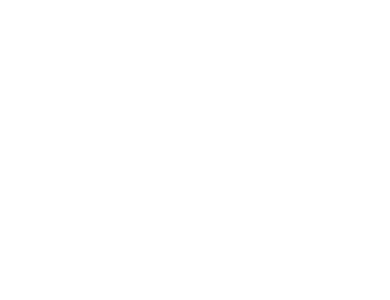
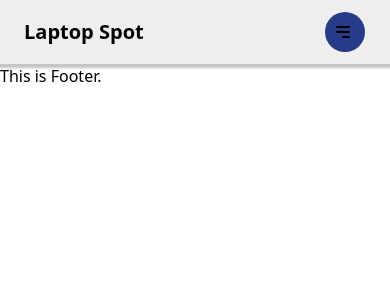
Before and after one commit to rockydey/gadget-house-client, a React (Create React App) app: page / in a window 390 px wide. Shown: the top 300 px of the page. Built offline with nearby package versions, Linux system fonts and the light colour scheme.

Commit message:
header section complete

```diff
--- a/package.json
+++ b/package.json
@@ -3,6 +3,7 @@
   "version": "0.1.0",
   "private": true,
   "dependencies": {
+    "@heroicons/react": "^1.0.6",
     "@testing-library/jest-dom": "^5.16.4",
     "@testing-library/react": "^13.1.1",
     "@testing-library/user-event": "^13.5.0",
--- a/public/index.html
+++ b/public/index.html
@@ -1,14 +1,12 @@
 <!DOCTYPE html>
 <html lang="en">
+
 <head>
   <meta charset="utf-8" />
   <link rel="icon" href="%PUBLIC_URL%/favicon.ico" />
   <meta name="viewport" content="width=device-width, initial-scale=1" />
   <meta name="theme-color" content="#000000" />
-    <meta
-      name="description"
-      content="Web site created using create-react-app"
-    />
+  <meta name="description" content="Web site created using create-react-app" />
   <link rel="apple-touch-icon" href="%PUBLIC_URL%/logo192.png" />
   <!--
       manifest.json provides metadata used when your web app is installed on a
@@ -24,8 +22,9 @@
       work correctly both with client-side routing and a non-root public URL.
       Learn how to configure a non-root public URL by running `npm run build`.
     -->
-    <title>React App</title>
+  <title>Laptop Spot</title>
 </head>
+
 <body>
   <noscript>You need to enable JavaScript to run this app.</noscript>
   <div id="root"></div>
@@ -40,4 +39,5 @@
       To create a production bundle, use `npm run build` or `yarn build`.
     -->
 </body>
+
 </html>
--- a/src/App.css
+++ b/src/App.css
@@ -1,12 +1,3 @@
-.App {
-  text-align: center;
-}
-
-.App-logo {
-  height: 40vmin;
-  pointer-events: none;
-}
-
 @media (prefers-reduced-motion: no-preference) {
   .App-logo {
     animation: App-logo-spin infinite 20s linear;
@@ -32,6 +23,7 @@
   from {
     transform: rotate(0deg);
   }
+
   to {
     transform: rotate(360deg);
   }
--- a/src/App.js
+++ b/src/App.js
@@ -1,9 +1,12 @@
 import './App.css';
+import Footer from './components/Pages/Shared/Footer/Footer';
+import Header from './components/Pages/Shared/Header/Header';
 
 function App() {
   return (
     <div>
-
+      <Header></Header>
+      <Footer></Footer>
     </div>
   );
 }
--- /dev/null
+++ b/src/components/Pages/Shared/Footer/Footer.jsx
@@ -0,0 +1,12 @@
+import React from 'react';
+import './Footer.css';
+
+const Footer = () => {
+    return (
+        <div>
+            <h1>This is Footer.</h1>
+        </div>
+    );
+};
+
+export default Footer;
--- /dev/null
+++ b/src/components/Pages/Shared/Header/Header.css
@@ -0,0 +1,55 @@
+.navigation {
+    position: relative;
+    box-shadow: 0 2px 2px 2px rgba(9, 9, 9, 0.23);
+}
+
+.hamburger {
+    background-color: #283b8b;
+    cursor: pointer;
+    transition: background-color 0.2s ease-in-out;
+    position: absolute;
+    top: 50%;
+    right: 25px;
+    transform: translateY(-50%);
+    display: none;
+}
+
+.hamburger:hover {
+    background-color: #2642af;
+}
+
+@media screen and (max-width: 768px) {
+    .hamburger {
+        display: block;
+    }
+
+    .navigation-menu {
+        display: none;
+        position: absolute;
+        top: 60px;
+        left: 0;
+        flex-direction: column;
+        width: 100%;
+        height: calc(100vh - 77px);
+        background-color: white;
+        border-top: 1px solid black;
+        text-align: center;
+        margin: 0;
+    }
+
+    .navigation-menu.expanded {
+        display: block;
+    }
+
+    .navigation-menu a {
+        display: block;
+        color: black;
+        width: 100%;
+        padding: 5px 0;
+        margin-left: 0;
+    }
+
+    .navigation:hover {
+        background-color: #eee;
+    }
+}
--- /dev/null
+++ b/src/components/Pages/Shared/Header/Header.jsx
@@ -0,0 +1,35 @@
+import React, { useState } from 'react';
+import { Link } from 'react-router-dom';
+import { MenuAlt3Icon, XIcon } from '@heroicons/react/solid';
+import './Header.css';
+
+const Header = () => {
+    const [isExpanded, setIsExpanded] = useState(false)
+    return (
+        <header className='header-container'>
+            <nav className="navigation h-16 w-full flex items-center text-black py-2">
+                <div className='logo'>
+                    <Link className='text-xl font-semibold lg:ml-20 md:ml-6 ml-6' to='/'>Laptop <span>Spot</span></Link>
+                </div>
+                <button onClick={() => setIsExpanded(!isExpanded)} className="hamburger border-0 w-10 h-10 p-2 rounded-full">
+                    {
+                        isExpanded ? <XIcon className='h-5 w-5 text-black-500'></XIcon> : <MenuAlt3Icon className='h-5 w-5 text-black-500'></MenuAlt3Icon>
+                    }
+                </button>
+                <div className={
+                    isExpanded ? "navigation-menu expanded  ml-auto mr-20" : "navigation-menu ml-auto mr-20"
+                }>
+                    <Link className='mx-4 w-full' to='/home'>Home</Link>
+                    <Link className='mx-4 w-full' to='/blogs'>Blogs</Link>
+                    <Link className='mx-4 w-full' to='/inventory'>Inventory</Link>
+                    <Link className='mx-4 w-full' to='/manage'>Manage Items</Link>
+                    <Link className='mx-4 w-full' to='/additem'>Add Item</Link>
+                    <Link className='mx-4 w-full' to='/myitems'>My Items</Link>
+                    <Link className='ml-4 w-full' to='/login'>Log In</Link>
+                </div>
+            </nav>
+        </header >
+    );
+};
+
+export default Header;
--- a/src/index.js
+++ b/src/index.js
@@ -3,12 +3,15 @@
 import './index.css';
 import App from './App';
 import reportWebVitals from './reportWebVitals';
+import { BrowserRouter } from 'react-router-dom';
 
 const root = ReactDOM.createRoot(document.getElementById('root'));
 root.render(
-  <React.StrictMode>
-    <App />
-  </React.StrictMode>
+  <BrowserRouter>
+    <React.StrictMode>
+      <App />
+    </React.StrictMode>
+  </BrowserRouter>
 );
 
 // If you want to start measuring performance in your app, pass a function
```
Also changed, not shown: src/components/Pages/Shared/Footer/Footer.css (added), 2 other files (tests, documents, lock files or other folders). Lines whose indentation alone changed are shown as unchanged.
